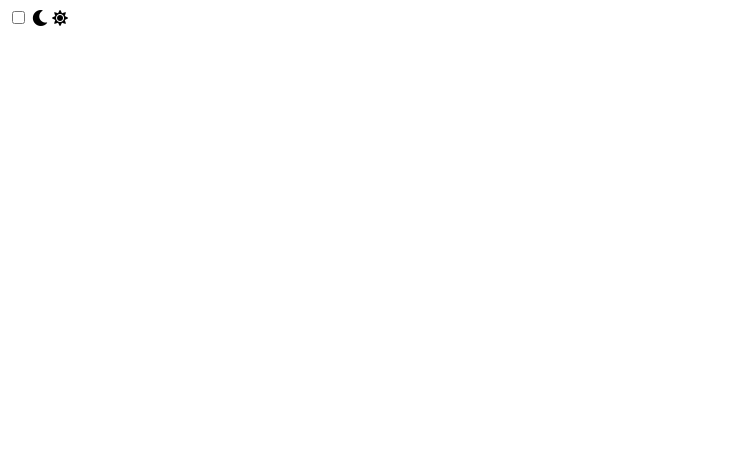
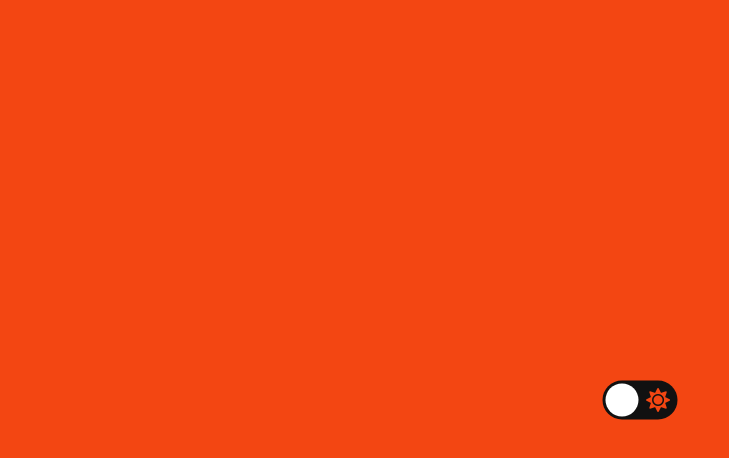
Before and after one commit to vijay0405/themeSwitcher, a plain HTML site: page index.html in a window 1280 px wide. Shown: the whole page, without its empty margins (0-729 px from the left). Drawn offline with Linux system fonts and the light colour scheme.

Commit message:
added styling

```diff
--- a/index.html
+++ b/index.html
@@ -5,6 +5,8 @@
         Light/Dark
     </title>
     <link rel="stylesheet" href="https://cdnjs.cloudflare.com/ajax/libs/font-awesome/5.10.2/css/all.min.css">
+    <link href="https://fonts.googleapis.com/css?family=Raleway&display=swap" rel="stylesheet">
+    <link rel="stylesheet" href="style.css">
 </head>
 
 <body>
--- /dev/null
+++ b/style.css
@@ -0,0 +1,62 @@
+* {
+	box-sizing: border-box;
+}
+
+body {
+	background-color: #f34612;
+	display: flex;
+	align-items: center;
+	justify-content: center;
+	height: 100vh;
+	margin: 0;
+	transition: background 0.2s linear;
+}
+
+
+body.dark {
+	background: #292C35;
+}
+
+.checkbox {
+	opacity: 0;
+	position: absolute;
+}
+
+.label {
+	background-color: #111;
+	border-radius: 50px;
+	cursor: pointer;
+	display: flex;
+	align-items: center;
+	justify-content: space-between;
+	padding: 5px;
+	position: relative;
+	height: 26px;
+	width: 50px;
+	transform: scale(1.5);
+}
+
+.label .ball {
+	background-color: #fff;
+	border-radius: 50%;
+	position: absolute;
+	top: 2px;
+	left: 2px;
+	height: 22px;
+	width: 22px;
+	transform: translateX(0px);
+	transition: transform 0.2s linear;
+}
+
+.checkbox:checked + .label .ball {
+	transform: translateX(24px);
+}
+
+
+.fa-moon {
+	color: #f1c40f;
+}
+
+.fa-sun {
+	color: #f34612;
+}
```
